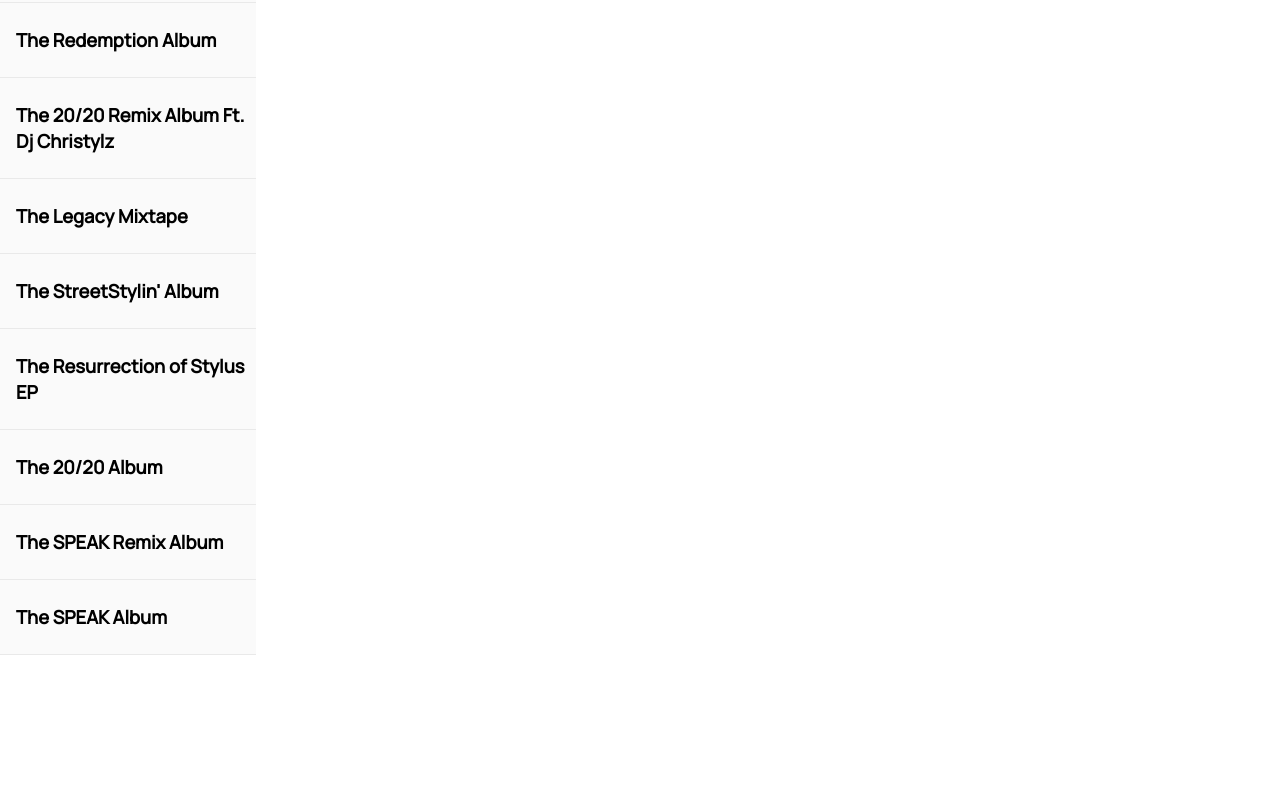
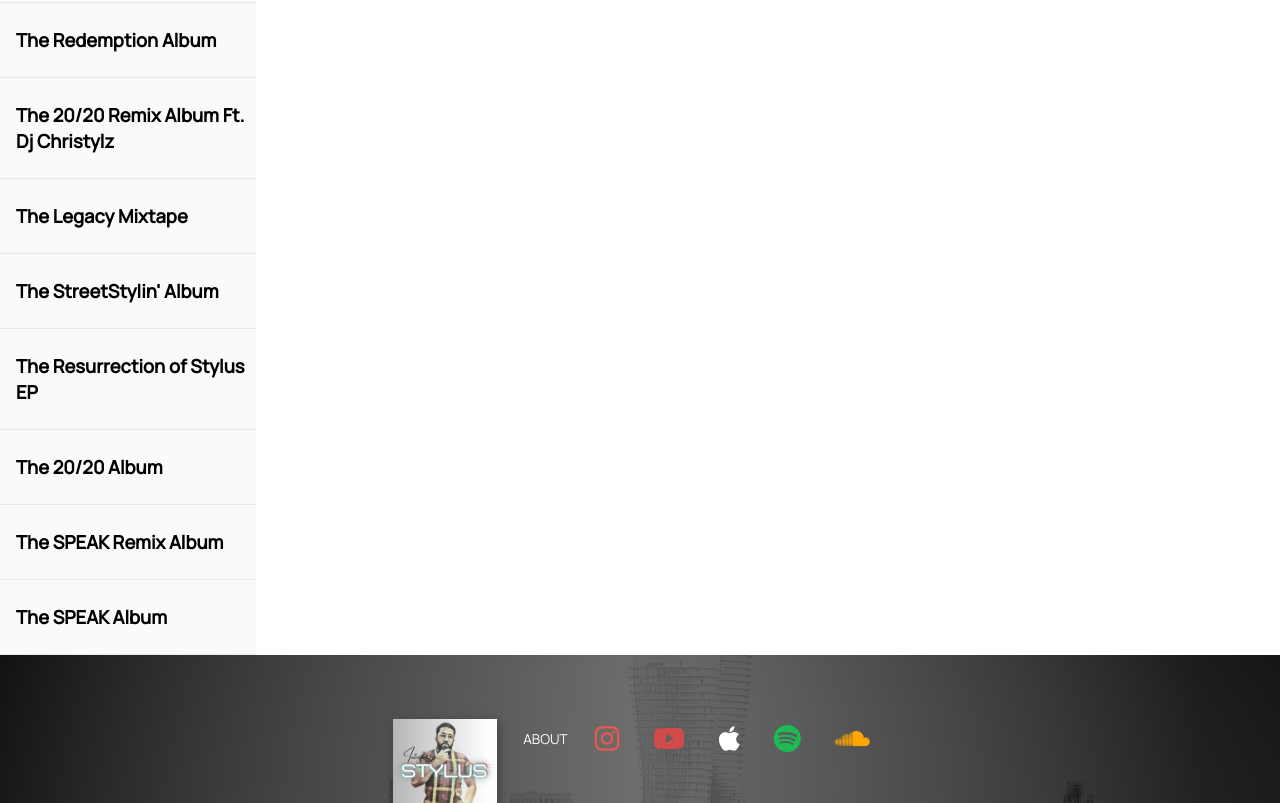
Before and after one commit to sean-xiao-zhao7/ray, a website with bundled scripts: page index.html in a window 1280 px wide. Shown: the part 1997-2800 px from the top of the page. Before the commit the page ends 2652 px from the top, so only its background shows below. Built offline with nearby package versions, Linux system fonts and the light colour scheme.

Commit message:
Add footer image

```diff
--- a/index.html
+++ b/index.html
@@ -68,5 +68,41 @@
         </section>
         <section id="sidebar"></section>
         <section id="display"></section>
+        <footer>
+            <img src="./assets/images/stylus.jpg" alt="stylus" />
+            <section id="social">
+                <a
+                    href="https://g.co/kgs/hBeQNs"
+                    id="about-link"
+                    target="_blank"
+                    >About</a
+                >
+                <a
+                    href="#"
+                    class="fa-brands fa-instagram fa-2x"
+                    target="_blank"
+                ></a>
+                <a
+                    href="#"
+                    class="fa-brands fa-youtube fa-2x"
+                    target="_blank"
+                ></a>
+                <a
+                    href="#"
+                    class="fa-brands fa-apple fa-2x"
+                    target="_blank"
+                ></a>
+                <a
+                    href="#"
+                    class="fa-brands fa-spotify fa-2x"
+                    target="_blank"
+                ></a>
+                <a
+                    href="#"
+                    class="fa-brands fa-soundcloud fa-2x"
+                    target="_blank"
+                ></a>
+            </section>
+        </footer>
     </body>
 </html>
--- a/index.js
+++ b/index.js
@@ -57,6 +57,22 @@ class App {
                 sidebar.style.display = "block";
             }
         });
+
+        // update footer
+        const footer = document.querySelector("footer");
+        const footerP = document.createElement("p");
+        footerP.textContent = `© ${new Date().getFullYear()} ${ray.firstname} ${
+            ray.lastname
+        }. All rights reserved.`;
+        footer.appendChild(footerP);
+
+        footer.querySelector(".fa-instagram").href =
+            this.artist.social.instagram;
+        footer.querySelector(".fa-youtube").href = this.artist.social.youtube;
+        footer.querySelector(".fa-apple").href = this.artist.social.apple;
+        footer.querySelector(".fa-spotify").href = this.artist.social.spotify;
+        footer.querySelector(".fa-soundcloud").href =
+            this.artist.social.soundcloud;
     }
 }
 
--- /dev/null
+++ b/style/body/footer.scss
@@ -0,0 +1,82 @@
+@import "../common/colors.scss";
+@import "../common/fonts.scss";
+
+footer {
+    min-height: 30vh;
+    grid-column: sidebar-start / display-end;
+    grid-column-gap: 2rem;
+    display: grid;
+    justify-content: center;
+    align-items: center;
+    background-color: black;
+    background: linear-gradient(to right, rgba(0, 0, 0, 0.862), rgba(97, 97, 97, 0.922), rgba(0, 0, 0, 0.862)), url(../../assets/images/saugatowersBW.png);
+    background-position: 0 25%;
+    padding: 4rem 2rem 5rem 2rem;
+
+    img {
+        grid-row: 1 / 3;
+        grid-column: 1 / 2;
+        height: 13rem;
+        filter: drop-shadow(2px 3px 6px rgb(63, 63, 63))
+    }
+
+    p {
+        grid-column: 2 / 3;
+        font-size: 1.7rem;
+        font-family: $manrope;
+        color: white;
+        text-align: center;
+    }
+
+    #social {
+        grid-column: 2 / 3;
+        display: grid;
+        grid-template-columns: repeat(6, min-content);
+
+        a {
+            display: flex;
+            flex-direction: column;
+            justify-content: center;
+            text-decoration: none;
+            text-transform: uppercase;
+            padding: 10px;
+            height: 100%;
+            color: white;
+            transition: background-color 0.1s;
+            font-size: 3.5rem;
+        }
+
+        a:nth-child(1) {
+            font-family: $manrope;
+            font-size: 1.7rem;
+        }
+
+        a:before {
+            padding: 5px 7px;
+        }
+
+        a:hover {
+            background-color: $gray2;
+        }
+
+        a.fa-instagram {
+            color: $color-instagram;
+        }
+
+        a.fa-youtube {
+            color: $color-youtube;
+        }
+
+        a.fa-apple {
+            color: white;
+        }
+
+        a.fa-spotify {
+            color: $color-spotify;
+        }
+
+        a.fa-soundcloud {
+            color: orange;
+        }
+    }
+}
--- a/style/body/header.scss
+++ b/style/body/header.scss
@@ -18,7 +18,7 @@ header {
     grid-column: sidebar-start / display-end;
     font-size: 1.8rem;
     font-family: $fira;
-    background: linear-gradient(to right, rgba(255, 255, 255, 0.179), whitesmoke), url('../../assets/images/avatars-Lo9oruaAMvM5QsWL-0uJ23w-t500x500.jpg') top left/auto 100% no-repeat;
+    background: linear-gradient(to right, rgba(255, 255, 255, 0.179), whitesmoke), url('../../assets/images/stylus.jpg') top left/auto 100% no-repeat;
     display: flex;
     align-items: center;
     padding: 0 5rem 0 18rem;
--- a/style/index.scss
+++ b/style/index.scss
@@ -5,3 +5,4 @@
 @import "body/menu";
 @import "body/sidebar";
 @import "body/display";
+@import "body/footer";
```
Also changed, not shown: assets/images/stylus.jpg (renamed from assets/images/avatars-Lo9oruaAMvM5QsWL-0uJ23w-t500x500.jpg), style/output/index.css.
